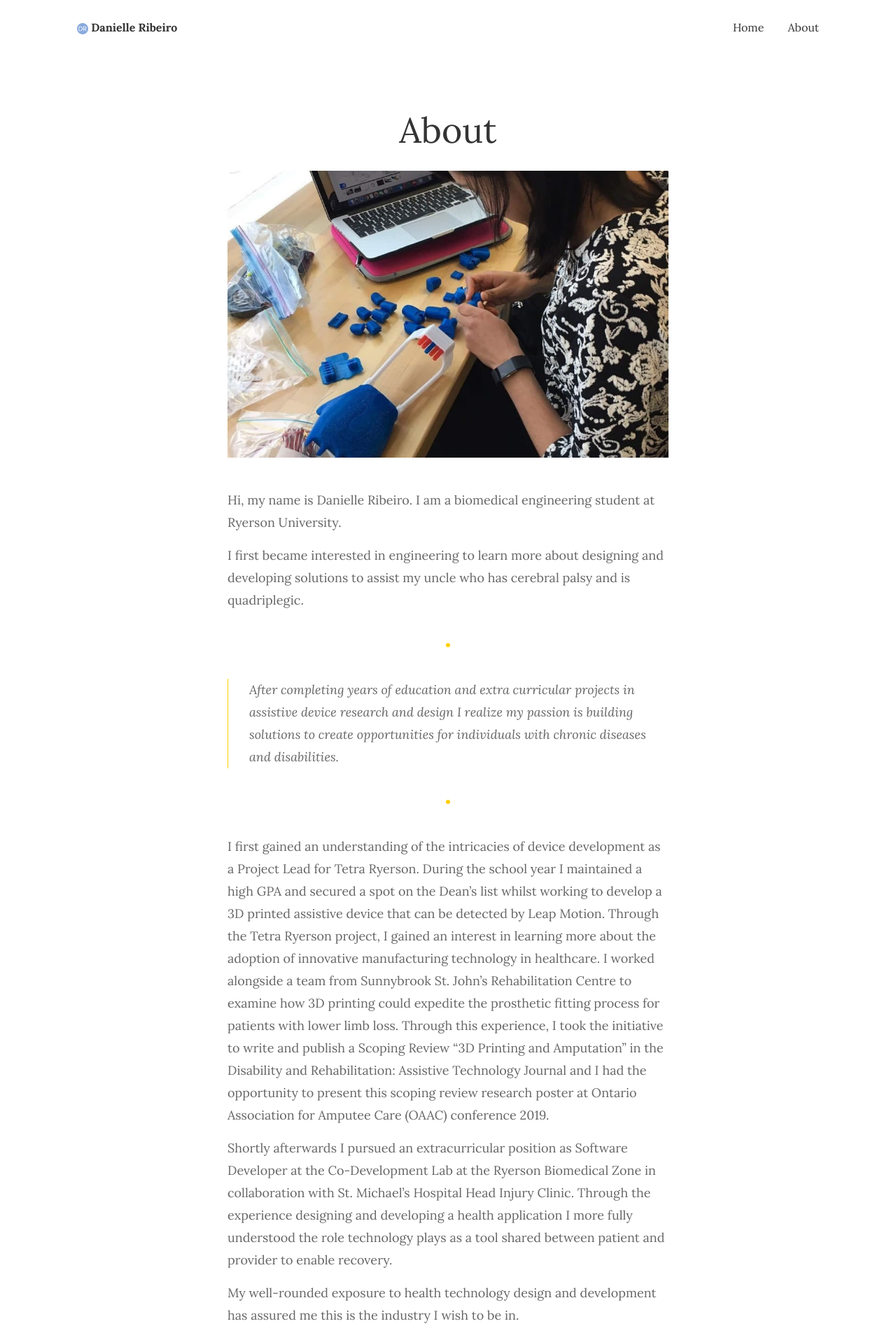
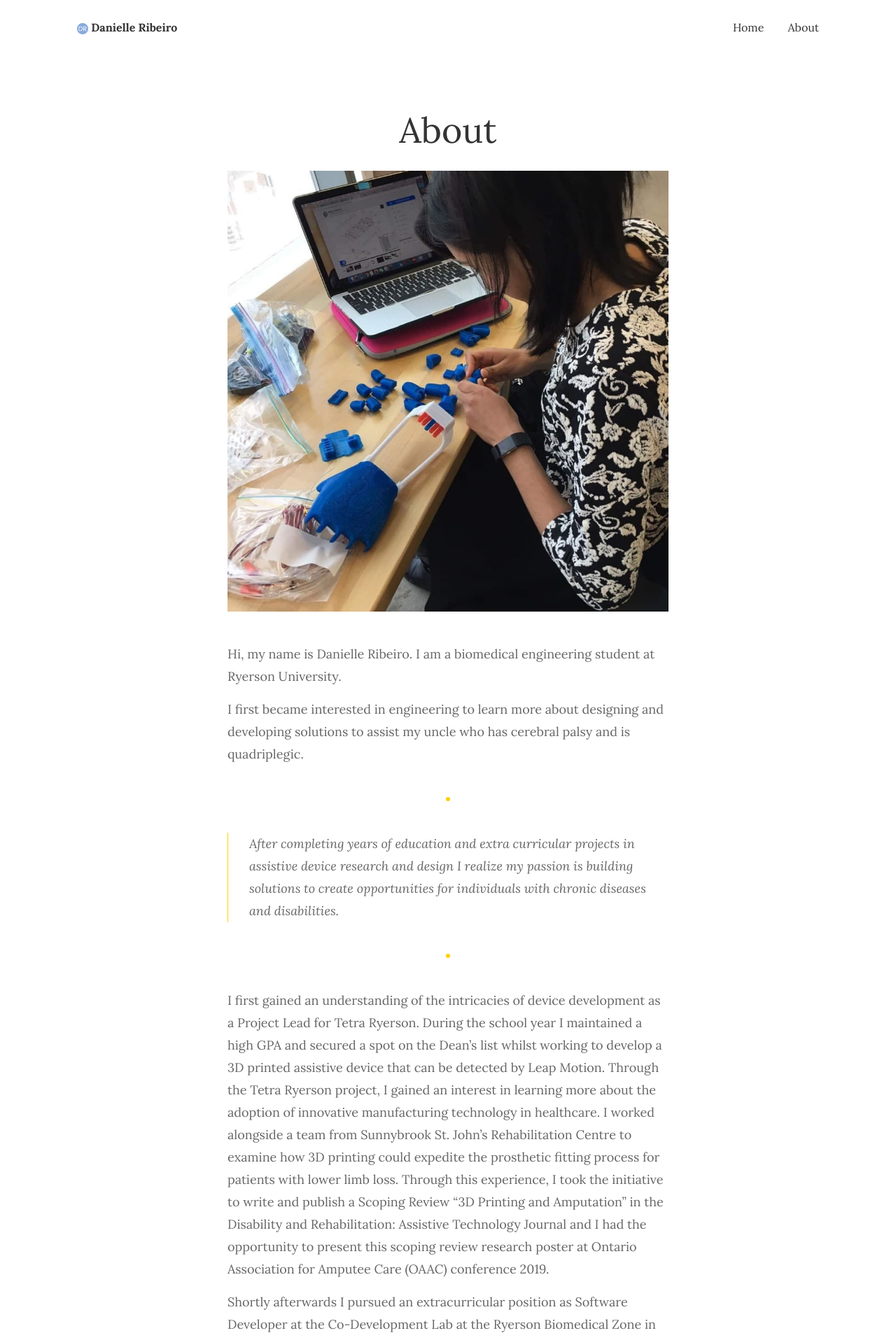
Before and after one commit to danielle-rib/danielle-rib.github.io, a Jekyll site: the page built from _pages/about.md, in a window 1280 px wide. Shown: the top 1915 px of the page at 70% size. Built offline with Jekyll 4.4.1, drawn with Linux system fonts in a browser that asks for light colours.

Commit message:
updated pic settings

```diff
--- a/_sass/4-layouts/_page.scss
+++ b/_sass/4-layouts/_page.scss
@@ -27,7 +27,7 @@
   &:after {
     content: '';
     display: table;
-    padding-top: 65%;
+    padding-top: 100%;
   }
 }
 
--- a/_sass/4-layouts/_post.scss
+++ b/_sass/4-layouts/_post.scss
@@ -35,7 +35,7 @@
   &:after {
     content: '';
     display: table;
-    padding-top: 65%;
+    padding-top: 100%;
   }
 }
 
```
